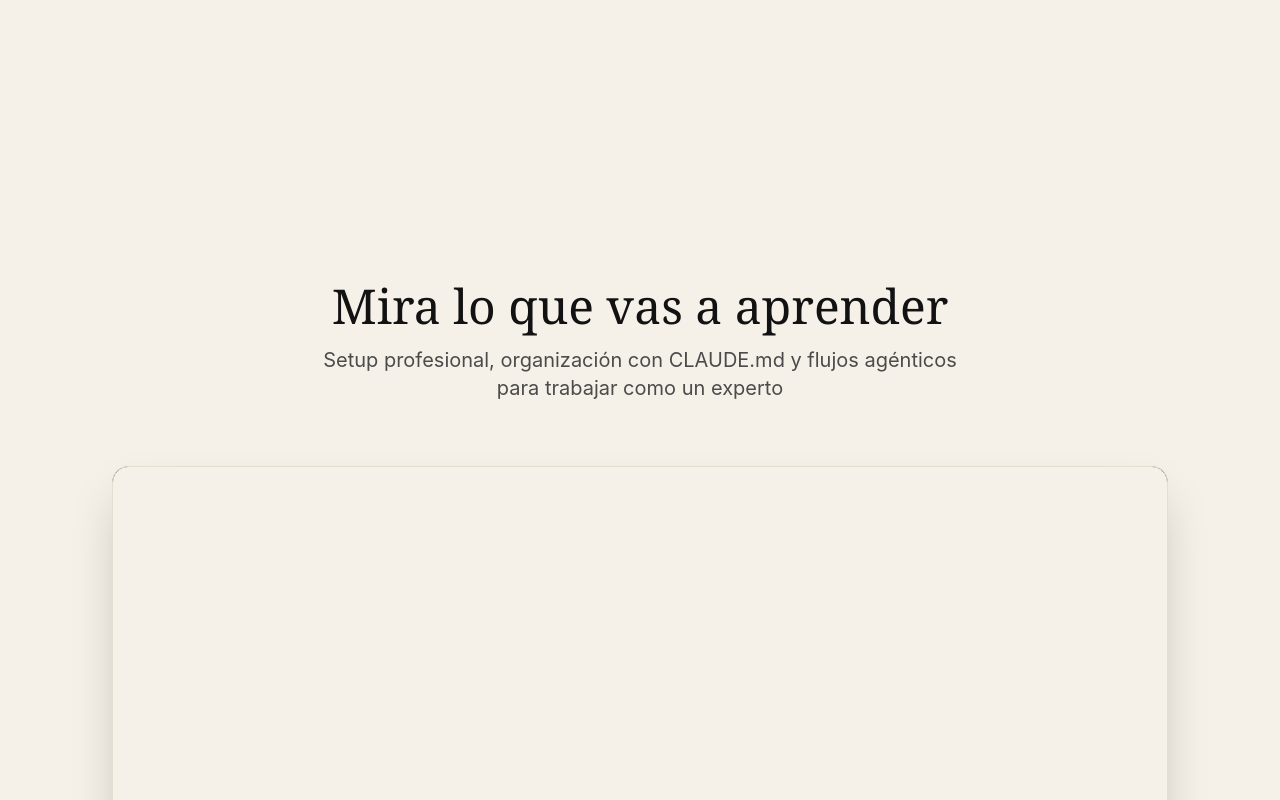
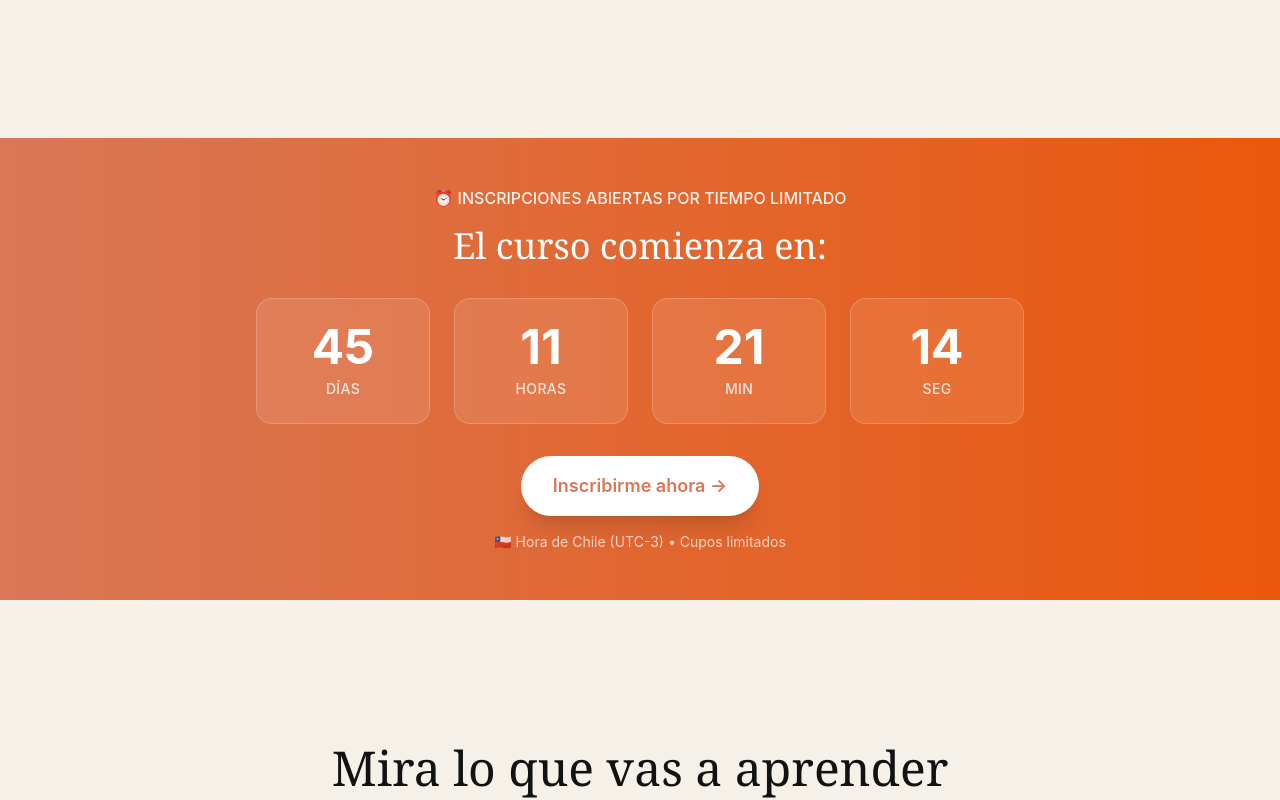
Before and after one commit to camidevai/CladeCodeConDaniel, a Next.js app: page / in a window 1280 px wide. Shown: the part 738-1538 px from the top of the page. Built offline with nearby package versions, Linux system fonts and the light colour scheme.

Commit message:
Add countdown timer for course deadline (March 9, 2026 - Chile timezone)

```diff
--- a/app/page.tsx
+++ b/app/page.tsx
@@ -2,6 +2,7 @@
 
 import { useState } from "react";
 import Hero from "@/components/Hero";
+import Countdown from "@/components/Countdown";
 import VideoPreview from "@/components/VideoPreview";
 import Outcomes from "@/components/Outcomes";
 import TargetAudience from "@/components/TargetAudience";
@@ -18,6 +19,7 @@ export default function Home() {
   return (
     <main className="min-h-screen">
       <Hero onOpenEmailModal={() => setIsResourcesModalOpen(true)} />
+      <Countdown />
       <VideoPreview />
       <Outcomes />
       <TargetAudience />
--- /dev/null
+++ b/components/Countdown.tsx
@@ -0,0 +1,128 @@
+"use client";
+
+import { useEffect, useState } from "react";
+
+export default function Countdown() {
+  const [timeLeft, setTimeLeft] = useState({
+    days: 0,
+    hours: 0,
+    minutes: 0,
+    seconds: 0,
+  });
+  const [mounted, setMounted] = useState(false);
+
+  useEffect(() => {
+    setMounted(true);
+
+    // Fecha límite: 9 de marzo de 2026 a las 23:59:59 hora de Chile (UTC-3)
+    const targetDate = new Date("2026-03-09T23:59:59-03:00");
+
+    const updateCountdown = () => {
+      const now = new Date();
+      const difference = targetDate.getTime() - now.getTime();
+
+      if (difference > 0) {
+        const days = Math.floor(difference / (1000 * 60 * 60 * 24));
+        const hours = Math.floor((difference % (1000 * 60 * 60 * 24)) / (1000 * 60 * 60));
+        const minutes = Math.floor((difference % (1000 * 60 * 60)) / (1000 * 60));
+        const seconds = Math.floor((difference % (1000 * 60)) / 1000);
+
+        setTimeLeft({ days, hours, minutes, seconds });
+      } else {
+        setTimeLeft({ days: 0, hours: 0, minutes: 0, seconds: 0 });
+      }
+    };
+
+    updateCountdown();
+    const interval = setInterval(updateCountdown, 1000);
+
+    return () => clearInterval(interval);
+  }, []);
+
+  if (!mounted) {
+    return (
+      <div className="bg-gradient-to-r from-accent to-orange-600 py-8 sm:py-12">
+        <div className="max-w-7xl mx-auto px-6 sm:px-8 lg:px-12">
+          <div className="text-center">
+            <p className="text-white/90 text-sm sm:text-base font-medium mb-4">
+              ⏰ INSCRIPCIONES ABIERTAS POR TIEMPO LIMITADO
+            </p>
+            <h3 className="text-white font-editorial text-2xl sm:text-3xl lg:text-4xl mb-8">
+              El curso comienza pronto
+            </h3>
+          </div>
+        </div>
+      </div>
+    );
+  }
+
+  return (
+    <div className="bg-gradient-to-r from-accent to-orange-600 py-8 sm:py-12">
+      <div className="max-w-7xl mx-auto px-6 sm:px-8 lg:px-12">
+        <div className="text-center">
+          <p className="text-white/90 text-sm sm:text-base font-medium mb-4">
+            ⏰ INSCRIPCIONES ABIERTAS POR TIEMPO LIMITADO
+          </p>
+          <h3 className="text-white font-editorial text-2xl sm:text-3xl lg:text-4xl mb-8">
+            El curso comienza en:
+          </h3>
+
+          <div className="grid grid-cols-4 gap-3 sm:gap-6 max-w-3xl mx-auto">
+            {/* Days */}
+            <div className="bg-white/10 backdrop-blur-sm rounded-2xl p-4 sm:p-6 border border-white/20">
+              <div className="text-3xl sm:text-4xl lg:text-5xl font-bold text-white mb-2">
+                {String(timeLeft.days).padStart(2, "0")}
+              </div>
+              <div className="text-white/80 text-xs sm:text-sm font-medium uppercase tracking-wide">
+                Días
+              </div>
+            </div>
+
+            {/* Hours */}
+            <div className="bg-white/10 backdrop-blur-sm rounded-2xl p-4 sm:p-6 border border-white/20">
+              <div className="text-3xl sm:text-4xl lg:text-5xl font-bold text-white mb-2">
+                {String(timeLeft.hours).padStart(2, "0")}
+              </div>
+              <div className="text-white/80 text-xs sm:text-sm font-medium uppercase tracking-wide">
+                Horas
+              </div>
+            </div>
+
+            {/* Minutes */}
+            <div className="bg-white/10 backdrop-blur-sm rounded-2xl p-4 sm:p-6 border border-white/20">
+              <div className="text-3xl sm:text-4xl lg:text-5xl font-bold text-white mb-2">
+                {String(timeLeft.minutes).padStart(2, "0")}
+              </div>
+              <div className="text-white/80 text-xs sm:text-sm font-medium uppercase tracking-wide">
+                Min
+              </div>
+            </div>
+
+            {/* Seconds */}
+            <div className="bg-white/10 backdrop-blur-sm rounded-2xl p-4 sm:p-6 border border-white/20">
+              <div className="text-3xl sm:text-4xl lg:text-5xl font-bold text-white mb-2">
+                {String(timeLeft.seconds).padStart(2, "0")}
+              </div>
+              <div className="text-white/80 text-xs sm:text-sm font-medium uppercase tracking-wide">
+                Seg
+              </div>
+            </div>
+          </div>
+
+          <div className="mt-8">
+            <a
+              href="/inscripcion"
+              className="inline-block bg-white text-accent px-8 py-4 rounded-full font-semibold text-lg hover:bg-gray-100 transition-all duration-200 shadow-xl hover:shadow-2xl hover:scale-105"
+            >
+              Inscribirme ahora →
+            </a>
+          </div>
+
+          <p className="text-white/70 text-sm mt-4">
+            🇨🇱 Hora de Chile (UTC-3) • Cupos limitados
+          </p>
+        </div>
+      </div>
+    </div>
+  );
+}
```
